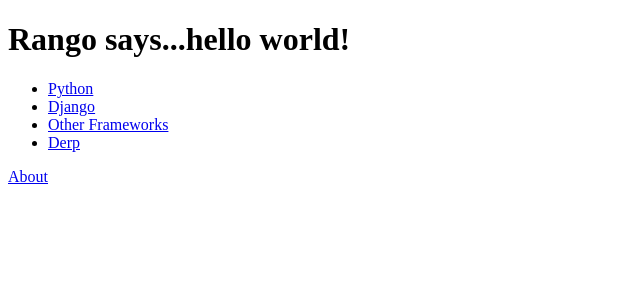
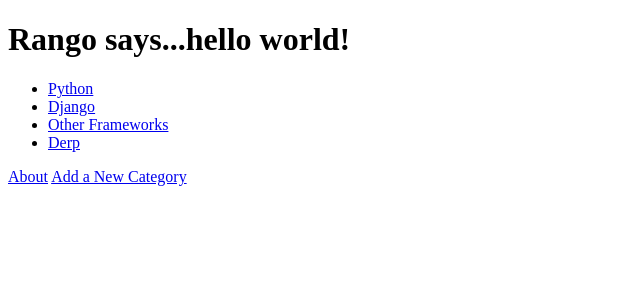
Before and after one commit to tt1863/tango_with_django_project, a Django app: page /rango/ in a window 1280 px wide. Shown: the top 300 px of the page, without its empty margins (0-640 px from the left). Run offline with Django 3.2, Linux system fonts and the light colour scheme; data comes from the database, SQL or seed files in the repository; both versions use the stored data as it was after the commit; parts of the project's set-up code (start-up, migrations or seed data) failed here and were passed over.

Commit message:
Completed through 7.3.2

```diff
--- a/rango/urls.py
+++ b/rango/urls.py
@@ -4,4 +4,6 @@ from rango import views
 urlpatterns = patterns('',
                        url(r'^$', views.index, name='index'),
                        url(r'^about/$', views.about, name='about'),
-                       url(r'^category/(?P<category_name_url>\w+)/$', views.category, name='category'))
+                       url(r'^add_category/$', views.add_category, name='add_category'),
+                       url(r'^category/(?P<category_name_url>\w+)/$', views.category, name='category'),
+                       url(r'^category/(?P<category_name_url>\w+)/add_page/$', views.add_page, name='add_page'))
--- a/rango/views.py
+++ b/rango/views.py
@@ -3,7 +3,7 @@ from django.http import HttpResponse
 from django.template import RequestContext
 from django.shortcuts import render_to_response
 from rango.models import Category, Page
-from rango.forms import CategoryForm
+from rango.forms import CategoryForm, PageForm
 
 def index(request):
     # Request the context of the request.
@@ -39,7 +39,8 @@ def category(request, category_name_url):
 
     # Create a context dictionary which we can pass to the template rendering engine.
     # We start by containing the name of the category passed by the user.
-    context_dict = {'category_name': category_name}
+    context_dict = {'category_name': category_name,
+                    'category_name_url': category_name_url}
 
     try:
         # Can we find a category with the given name?
@@ -77,3 +78,45 @@ def add_category(request):
         form = CategoryForm()
 
     return render_to_response('rango/add_category.html', {'form': form}, context)
+
+def add_page(request, category_name_url):
+    context = RequestContext(request)
+
+    category_name = decode_url(category_name_url)
+    if request.method == 'POST':
+        form = PageForm(request.POST)
+
+        if form.is_valid():
+            # This time we cannot commit straight away.
+            # Not all fields are automatically populated!
+            page = form.save(commit=False)
+
+            cat = Category.objects.get(name=category_name)
+            page.category = cat
+
+            # Also, create a default value for the number of views
+            page.views = 0
+
+            # With this, we can then save our new model instance
+            page.save()
+
+            # Now that the page is saved, display the category instead
+            return category(request, category_name_url)
+        else:
+            print form.errors
+    else:
+        form = PageForm()
+
+    return render_to_response('rango/add_page.html',
+                              {'category_name_url': category_name_url,
+                               'category_name': category_name,
+                               'form': form},
+                              context)
+
+def decode_url(category_name_url):
+    category_name = category_name_url.replace('_', ' ')
+    return category_name
+
+def encode_url(category_name):
+    category_name_url = category_name.replace(' ', '_')
+    return category_name_url
--- a/templates/rango/category.html
+++ b/templates/rango/category.html
@@ -18,5 +18,7 @@
 		{% else %}
 			The specified category {{ category_name }} does not exist!
 		{% endif %}
+
+		<a href="/rango/category/{{ category_name_url }}/add_page/">Add a New Page</a>
 	</body>
 </html>
--- a/templates/rango/index.html
+++ b/templates/rango/index.html
@@ -22,6 +22,7 @@
 		{% endif %}
 
 		<a href="/rango/about/">About</a>
+		<a href="/rango/add_category/">Add a New Category</a>
     </body>
 
 </html>
```
Also changed, not shown: rango/forms.py (+11 -0 lines), templates/rango/add_page.html (added, +26 -0 lines), rango.db, 3 other files.
